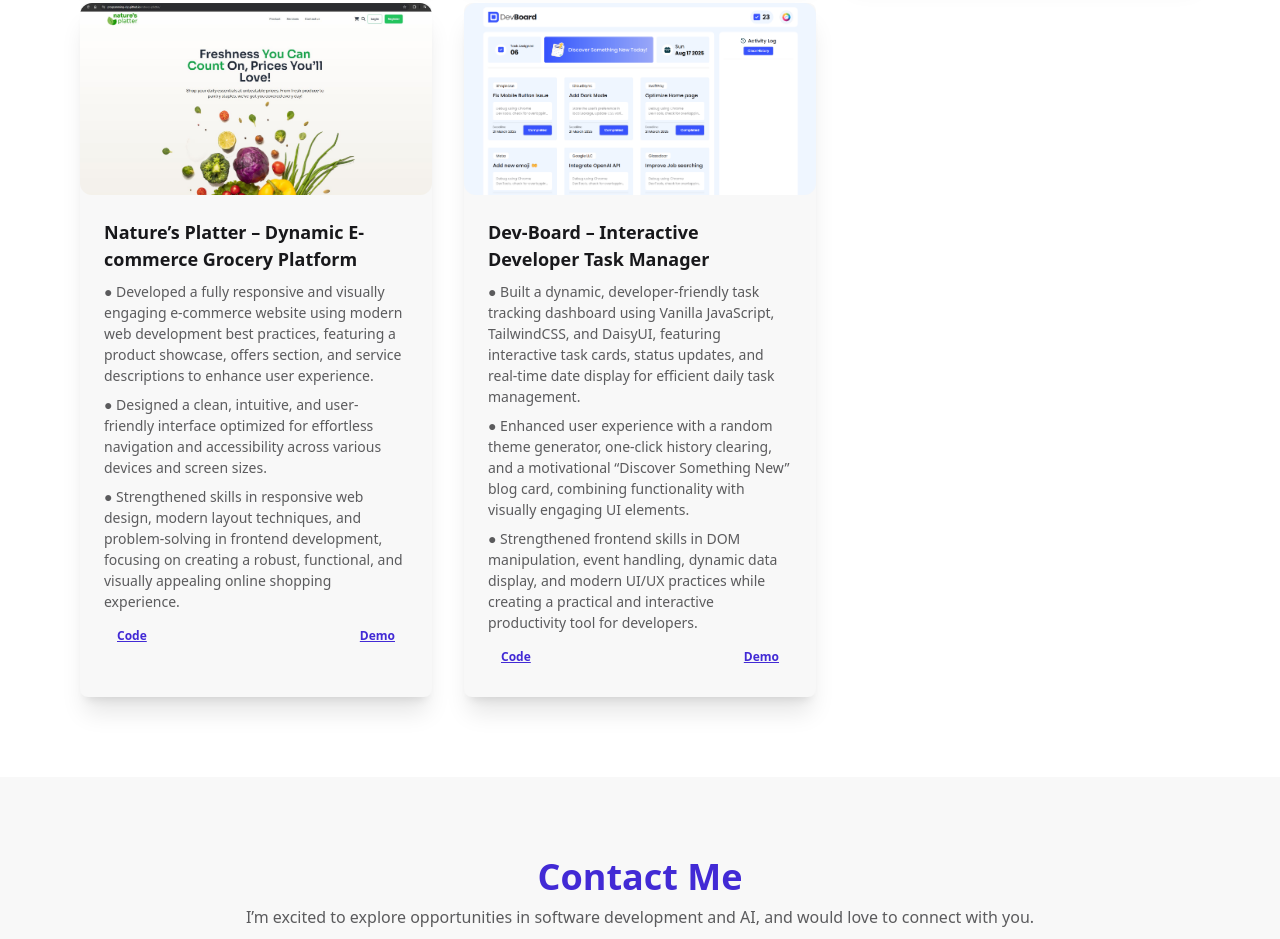
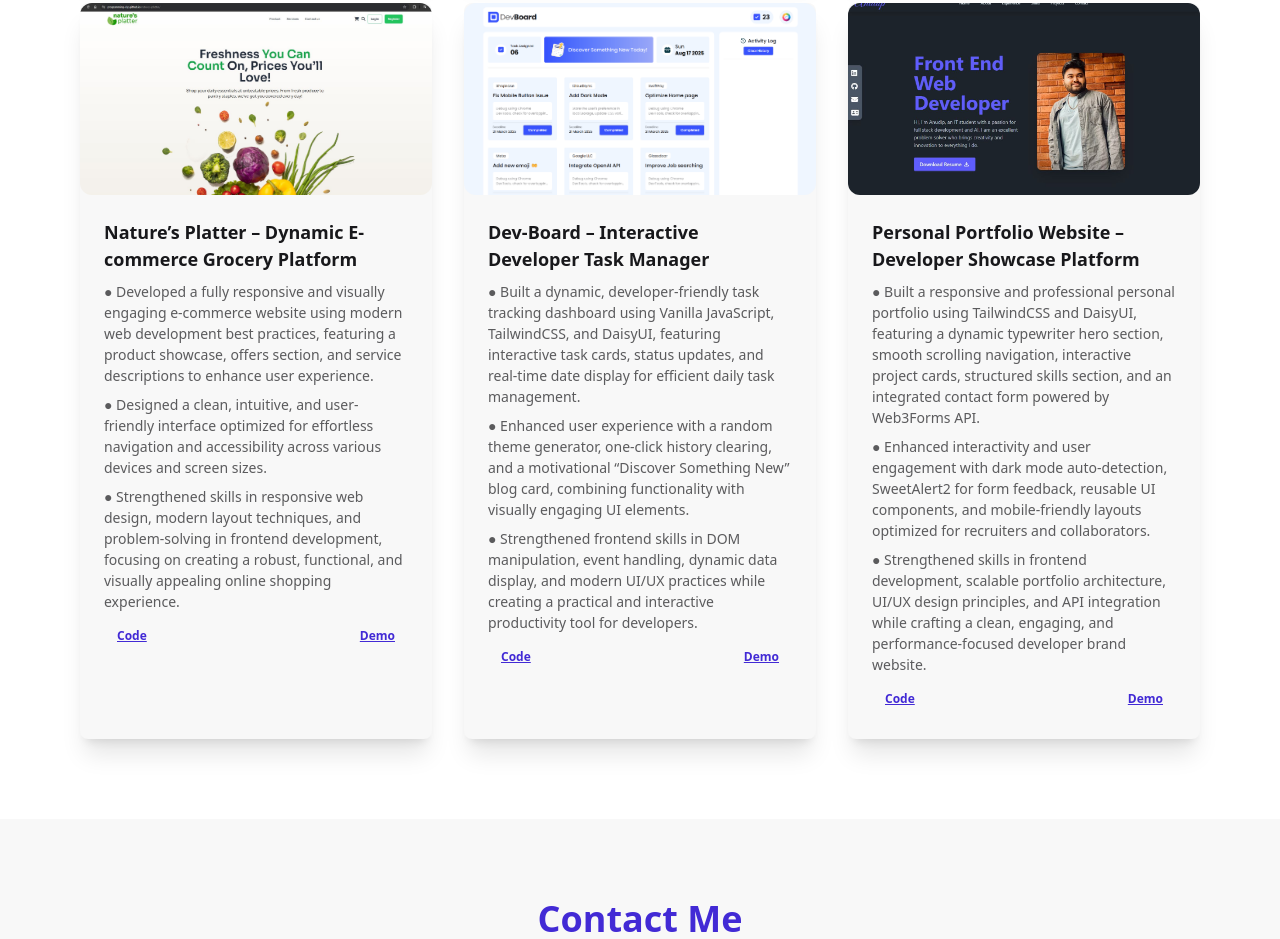
Before and after one commit to programming-dip/personal-portfolio, a plain HTML site: page index.html in a window 1280 px wide. Shown: the part 4107-5046 px from the top of the page. Drawn offline with nearby package versions, Linux system fonts and the light colour scheme; some packages are replaced by stand-ins of ours; a script that the page names is missing.

Commit message:
this project added to project section

```diff
--- a/index.html
+++ b/index.html
@@ -84,7 +84,8 @@
                     Hi, I'm Anudip, an IT student with a passion for full stack development and AI. I am an excellent
                     problem solver who brings creativity and innovation to everything I do.
                 </p>
-                <a href="./src/assets/Anudip_Bhoumik_Resume.pdf" class="btn btn-primary btn-lg">
+                <a href="./src/assets/Anudip_Bhoumik_Resume.pdf" download target="_blank"
+                    class="btn btn-primary btn-lg">
                     Download Resume
                     <span class="material-symbols-outlined">
                         download
@@ -297,7 +298,7 @@
                     </div>
                 </div>
 
-                <!-- More projects here... -->
+
 
                 <div class="card bg-base-200 shadow-xl hover:shadow-2xl transition-all hover:-translate-y-2">
                     <img src="./src/assets/project2.jpg" alt="Project 2" class="rounded-xl w-full md:h-48 object-cover">
@@ -401,6 +402,37 @@
                         </div>
                     </div>
                 </div>
+
+
+
+                <div class="card bg-base-200 shadow-xl hover:shadow-2xl transition-all hover:-translate-y-2">
+                    <img src="./src/assets/project6.jpg" alt="Project 5" class="rounded-xl w-full md:h-48 object-cover">
+                    <div class="card-body">
+                        <h3 class="card-title">Personal Portfolio Website – Developer Showcase Platform</h3>
+                        <div class="text-base-content/70 space-y-2">
+                            <p>● Built a responsive and professional personal portfolio using TailwindCSS and DaisyUI,
+                                featuring a dynamic typewriter hero section, smooth scrolling navigation, interactive
+                                project cards, structured skills section, and an integrated contact form powered by
+                                Web3Forms API.
+                            <p>● Enhanced interactivity and user engagement with dark mode auto-detection, SweetAlert2
+                                for form feedback, reusable UI components, and mobile-friendly layouts optimized for
+                                recruiters and collaborators.
+                            <p>● Strengthened skills in frontend development, scalable portfolio architecture, UI/UX
+                                design principles, and API integration while crafting a clean, engaging, and
+                                performance-focused developer brand website.</p>
+
+                        </div>
+                        <div class="card-actions justify-between">
+                            <a href="https://github.com/programming-dip/personal-portfolio" target="_blank"
+                                class="btn btn-link btn-sm">Code</a>
+                            <a href="https://anudipbhoumik-portfolio.netlify.app/" target="_blank"
+                                class="btn btn-link btn-sm">Demo</a>
+                        </div>
+                    </div>
+                </div>
+
+
+                <!-- More projects here... -->
             </div>
         </div>
     </section>
@@ -409,7 +441,8 @@
     <section id="contact" class="py-20 bg-base-200">
         <div class="max-w-4xl mx-auto px-4">
             <h2 class="text-4xl font-bold text-center mb-2 text-primary">Contact Me</h2>
-            <p class="text-center mb-12 text-base-content/70">I’m excited to explore opportunities in software development and AI, and would love to connect with you.</p>
+            <p class="text-center mb-12 text-base-content/70">I’m excited to explore opportunities in software
+                development and AI, and would love to connect with you.</p>
             <div class="card bg-base-100 shadow-xl">
                 <div class="card-body">
                     <!-- web3forms.com API -->
@@ -491,8 +524,9 @@
             <i class="fa-solid fa-envelope"></i>
         </a>
 
-        <!-- Contact/Profile -->
-        <a href="./src/assets/Anudip_Bhoumik_Resume.pdf" class="text-white hover:text-green-400 text-2xl">
+        <!-- Resume -->
+        <a href="./src/assets/Anudip_Bhoumik_Resume.pdf" class="text-white hover:text-green-400 text-2xl"
+            target="_blank">
             <i class="fa-solid fa-address-card"></i>
         </a>
 
```
Also changed, not shown: src/assets/project6.jpg (added).
